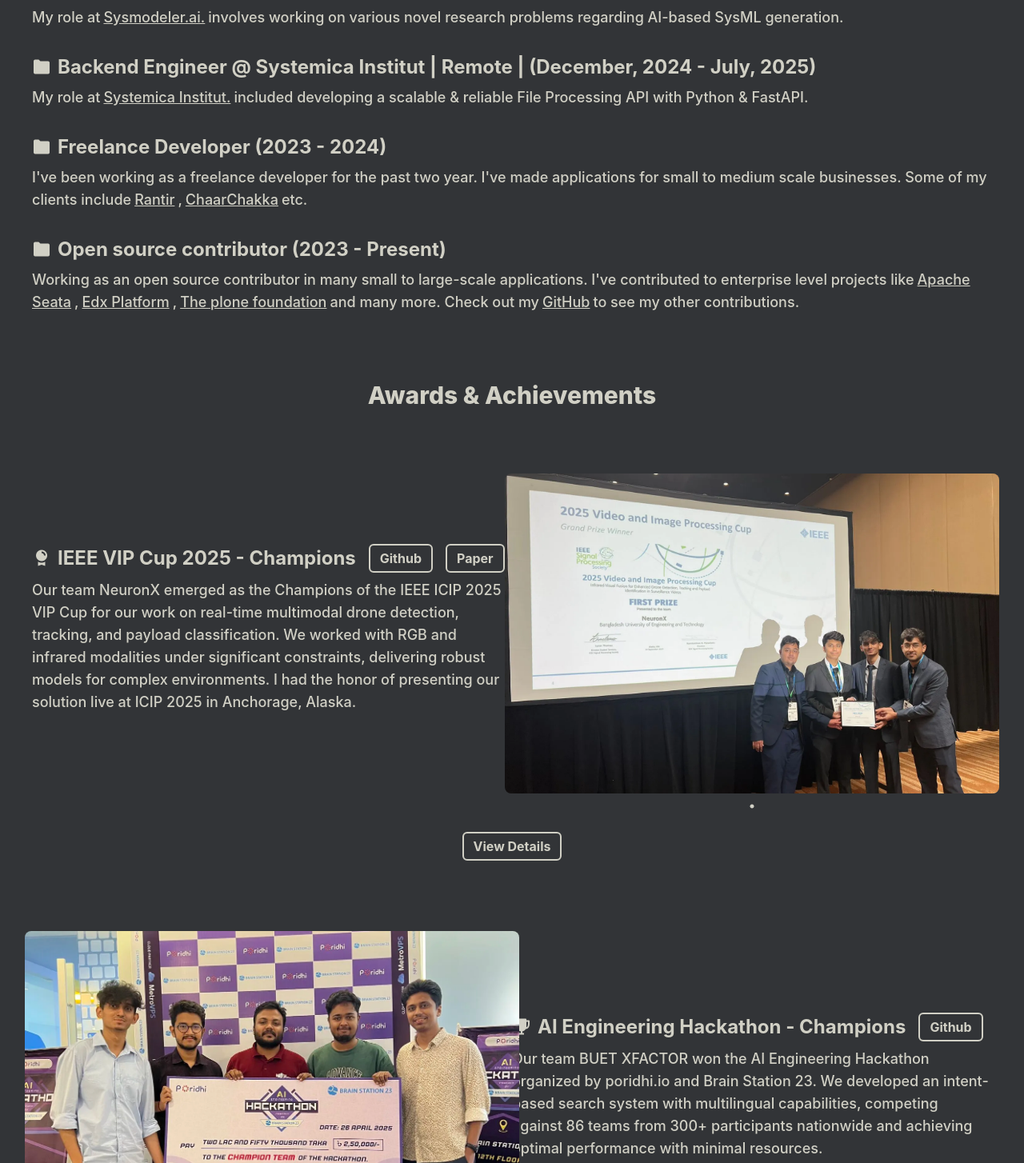
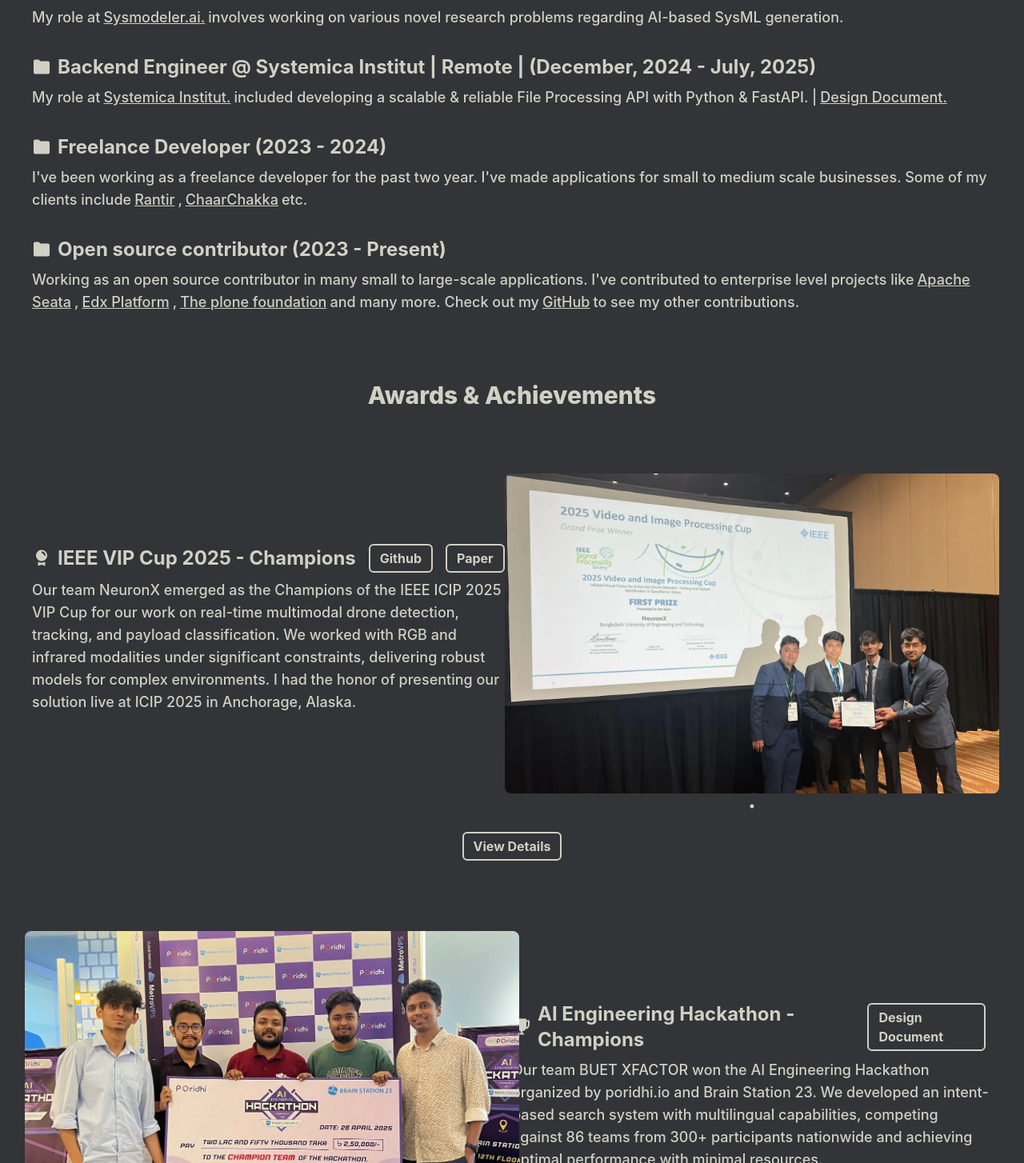
Before and after one commit to mehedikhan72/mehedikhan72.github.io, a React (Create React App) app: page / in a window 1280 px wide. Shown: the part 1036-2490 px from the top of the page at 80% size. Built offline with nearby package versions, Linux system fonts and the light colour scheme.

Commit message:
design docs added for fileapi and sem search system

```diff
--- a/src/components/Experience.js
+++ b/src/components/Experience.js
@@ -36,7 +36,15 @@
         >
           Systemica Institut.
         </a>
-        included developing a scalable & reliable File Processing API with Python & FastAPI.
+        included developing a scalable & reliable File Processing API with Python & FastAPI. |
+        <a
+          className="hover:text-indigo-500 underline hover:underline px-1"
+          target="_blank"
+          rel="noopener noreferrer"
+          href="https://docs.google.com/document/d/1OZ9srLVw1oXkLgI46c1VtDezwR2hEHv-OKZ922u0z-w/edit?tab=t.0"
+        >
+          Design Document.
+        </a>
       </p>
       <br />
 
--- a/src/components/awards-achievements/Poridhi2025.js
+++ b/src/components/awards-achievements/Poridhi2025.js
@@ -19,10 +19,10 @@
                         <div className='flex justify-start items-center text-4'>
                             <i class='bx bxs-trophy' ></i>
                             <p className='px-2 py-2'>AI Engineering Hackathon - Champions</p>
-                            <a target='_blank' rel='noopener noreferrer' href="https://github.com/mehedikhan72/link-not-ready-yet" className='my-btns-2 hidden md:block'>Github</a>
+                            <a target='_blank' rel='noopener noreferrer' href="https://docs.google.com/document/d/1VeiKgYZ1eHKn8dpIz-29dQyCuzJx6OQ9i3UEPMOzuJA/edit?tab=t.0" className='my-btns-2 hidden md:block'>Design Document</a>
                         </div>
                         <div className='flex justify-start items-center text-4'>
-                            <a target='_blank' rel='noopener noreferrer' href="https://github.com/mehedikhan72/link-not-ready-yet" className='my-btns-2 md:hidden block'>Github</a>
+                            <a target='_blank' rel='noopener noreferrer' href="https://docs.google.com/document/d/1VeiKgYZ1eHKn8dpIz-29dQyCuzJx6OQ9i3UEPMOzuJA/edit?tab=t.0" className='my-btns-2 md:hidden block'>Design Document</a>
                         </div>
 
                         <p className='text-2 pb-5'>
@@ -41,10 +41,10 @@
                 <div className='flex justify-start items-center text-4'>
                     <i class='bx bxs-trophy' ></i>
                     <p className='px-2 py-2'>AI Engineering Hackathon Champion</p>
-                    <a target='_blank' rel='noopener noreferrer' href="https://github.com/mehedikhan72/link-not-ready-yet" className='my-btns-2 hidden md:block'>Github</a>
+                    <a target='_blank' rel='noopener noreferrer' href="https://docs.google.com/document/d/1VeiKgYZ1eHKn8dpIz-29dQyCuzJx6OQ9i3UEPMOzuJA/edit?tab=t.0" className='my-btns-2 hidden md:block'>Design Document</a>
                 </div>
                 <div className='flex justify-start items-center text-4'>
-                    <a target='_blank' rel='noopener noreferrer' href="https://github.com/mehedikhan72/link-not-ready-yet" className='my-btns-2 md:hidden block'>Github</a>
+                    <a target='_blank' rel='noopener noreferrer' href="https://docs.google.com/document/d/1VeiKgYZ1eHKn8dpIz-29dQyCuzJx6OQ9i3UEPMOzuJA/edit?tab=t.0" className='my-btns-2 md:hidden block'>Design Document</a>
                 </div>
                 <p className='text-2 pb-5'>
                     Our team BUET XFACTOR won the AI Engineering Hackathon organized by poridhi.io and Brain Station 23.
```
Also changed, not shown: 12 other files (tests, documents, lock files or other folders).
